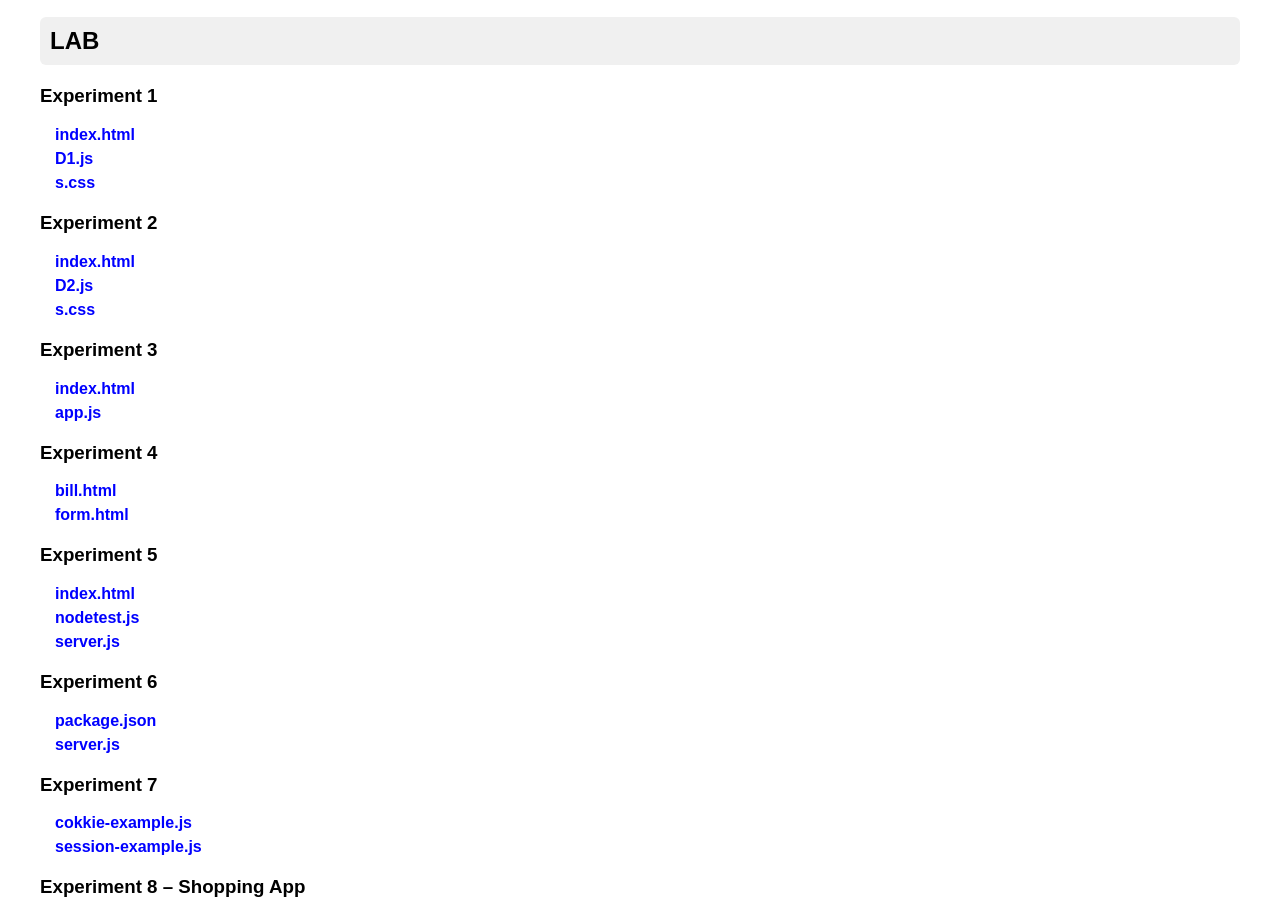
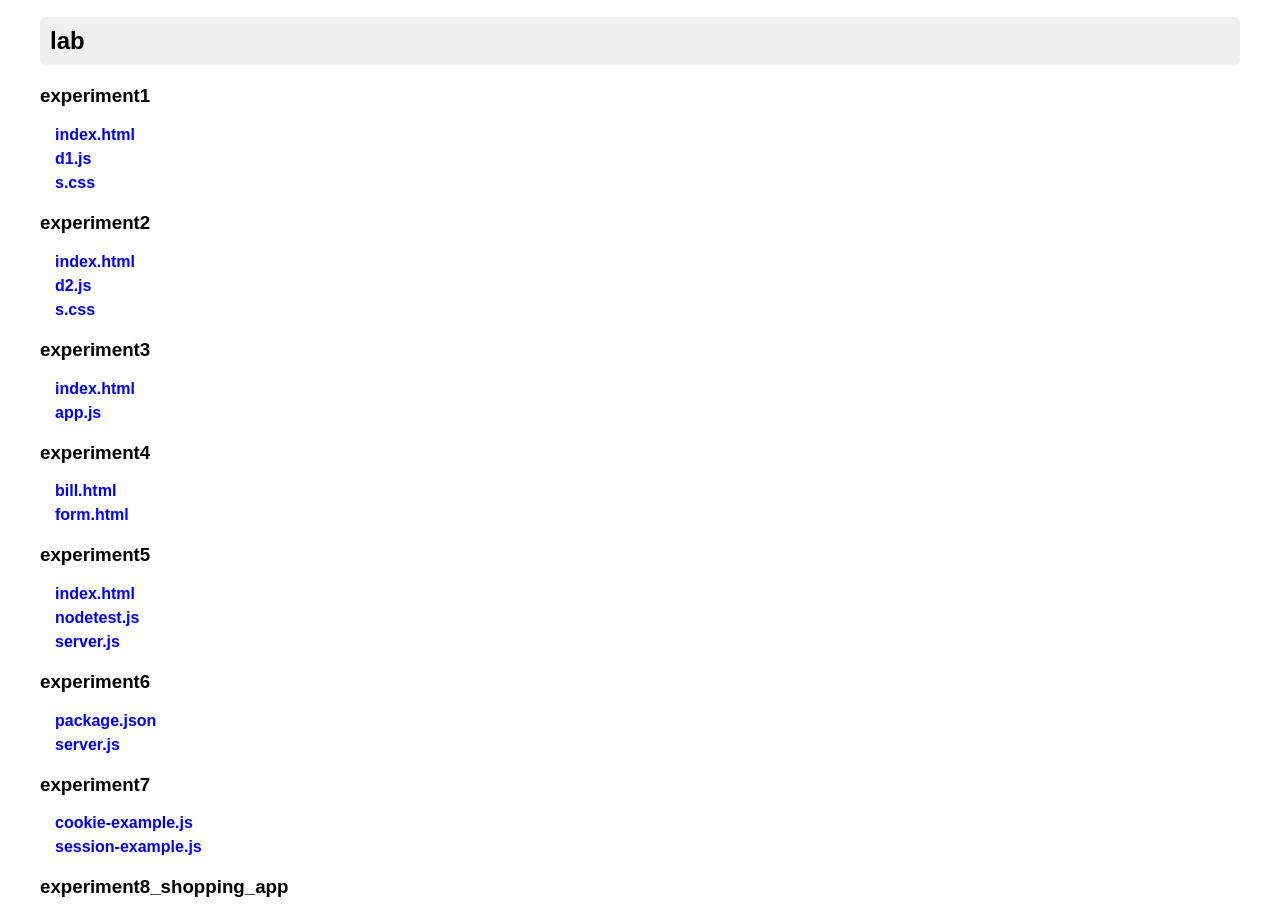
Before and after one commit to Ridhisinha03/awt01, a plain HTML site: page index.html in a window 1280 px wide. Shown: the part 101-1012 px from the top of the page. Drawn offline with nearby package versions, Linux system fonts and the light colour scheme; files that its build step writes are made by us from their sources.

Commit message:
change in file

```diff
--- a/data.json
+++ b/data.json
@@ -1,40 +1,40 @@
 {
   "Class": [
     {
-      "name": "LAB",
+      "name": "lab",
       "subfolders": [
         {
-          "name": "Experiment 1",
+          "name": "experiment1",
           "files": [
             { "name": "index.html", "path": "lab/experiment1/index.html" },
-            { "name": "D1.js", "path": "lab/experiment1/D1.js" },
+            { "name": "d1.js", "path": "lab/experiment1/d1.js" },
             { "name": "s.css", "path": "lab/experiment1/s.css" }
           ]
         },
         {
-          "name": "Experiment 2",
+          "name": "experiment2",
           "files": [
             { "name": "index.html", "path": "lab/experiment2/index.html" },
-            { "name": "D2.js", "path": "lab/experiment2/D2.js" },
+            { "name": "d2.js", "path": "lab/experiment2/d2.js" },
             { "name": "s.css", "path": "lab/experiment2/s.css" }
           ]
         },
         {
-          "name": "Experiment 3",
+          "name": "experiment3",
           "files": [
             { "name": "index.html", "path": "lab/experiment3/index.html" },
             { "name": "app.js", "path": "lab/experiment3/app.js" }
           ]
         },
         {
-          "name": "Experiment 4",
+          "name": "experiment4",
           "files": [
             { "name": "bill.html", "path": "lab/experiment4/bill.html" },
             { "name": "form.html", "path": "lab/experiment4/form.html" }
           ]
         },
         {
-          "name": "Experiment 5",
+          "name": "experiment5",
           "files": [
             { "name": "index.html", "path": "lab/experiment5/index.html" },
             { "name": "nodetest.js", "path": "lab/experiment5/nodetest.js" },
@@ -42,18 +42,18 @@
           ]
         },
         {
-          "name": "Experiment 6",
+          "name": "experiment6",
           "files": [
             { "name": "package.json", "path": "lab/experiment6/package.json" },
             { "name": "server.js", "path": "lab/experiment6/server.js" }
           ]
         },
         {
-          "name": "Experiment 7",
+          "name": "experiment7",
           "files": [
             {
-              "name": "cokkie-example.js",
-              "path": "lab/experiment7/source/cokkie-example.js"
+              "name": "cookie-example.js",
+              "path": "lab/experiment7/source/cookie-example.js"
             },
             {
               "name": "session-example.js",
@@ -62,7 +62,7 @@
           ]
         },
         {
-          "name": "Experiment 8 – Shopping App",
+          "name": "experiment8_shopping_app",
           "files": [
             { "name": "item.html", "path": "lab/experiment8/shopping-app/item.html" },
             { "name": "item.js", "path": "lab/experiment8/shopping-app/item.js" },
@@ -73,9 +73,8 @@
           ]
         },
         {
-          "name": "Experiment 8 – Student App",
+          "name": "experiment8_student_app",
           "files": [
-            { "name": "index.html", "path": "lab/experiment8/student-app/index.html" },
             { "name": "student.html", "path": "lab/experiment8/student-app/student.html" },
             { "name": "student.js", "path": "lab/experiment8/student-app/student.js" },
             { "name": "connect.js", "path": "lab/experiment8/student-app/connect.js" },
@@ -85,7 +84,7 @@
           ]
         },
         {
-          "name": "Experiment 10",
+          "name": "experiment10",
           "files": [
             { "name": "index.html", "path": "lab/experiment10/public/index.html" },
             { "name": "script.js", "path": "lab/experiment10/public/script.js" },
--- a/index.html
+++ b/index.html
@@ -4,46 +4,27 @@
     <meta charset="UTF-8">
     <title>AWT01</title>
 
-    <!-- AngularJS -->
     <script src="https://ajax.googleapis.com/ajax/libs/angularjs/1.8.2/angular.min.js"></script>
-
-    <!-- Optional CSS file (your s.css) -->
     <link rel="stylesheet" href="s.css">
 
     <style>
-        body {
-            font-family: Arial;
-            padding: 20px;
-        }
-        h1 {
-            margin-bottom: 20px;
-        }
-        .folder, .subfolder {
-            margin-bottom: 20px;
-        }
+        body { font-family: Arial; padding: 20px; }
+        h1 { margin-bottom: 20px; }
+        .folder, .subfolder { margin-bottom: 20px; }
         h2 {
             background: #f0f0f0;
             padding: 10px;
             border-radius: 6px;
         }
-        h3 {
-            margin-top: 10px;
-        }
-        ul {
-            list-style: none;
-            padding-left: 15px;
-        }
-        li {
-            margin: 6px 0;
-        }
+        h3 { margin-top: 10px; }
+        ul { list-style: none; padding-left: 15px; }
+        li { margin: 6px 0; }
         a {
             color: blue;
             text-decoration: none;
             font-weight: 600;
         }
-        a:hover {
-            text-decoration: underline;
-        }
+        a:hover { text-decoration: underline; }
     </style>
 </head>
 
@@ -51,12 +32,10 @@
 
     <h1>AWT01 – LAB Experiments</h1>
 
-    <!-- Loop through main folder -->
     <div class="folder" ng-repeat="folder in data.Class">
 
         <h2>{{ folder.name }}</h2>
 
-        <!-- Loop through experiments -->
         <div class="subfolder" ng-repeat="sub in folder.subfolders">
             <h3>{{ sub.name }}</h3>
 
@@ -69,12 +48,11 @@
 
     </div>
 
-    <!-- AngularJS Controller -->
     <script>
         angular.module('myApp', [])
         .controller('MainCtrl', function($scope, $http) {
 
-            $http.get('data.json')
+            $http.get('./data.json')
             .then(function(response) {
                 $scope.data = response.data;
             })
--- a/lab/experiment6/package.json
+++ b/lab/experiment6/package.json
@@ -17,5 +17,8 @@
     "\"lab\""
   ],
   "author": "ridhi",
-  "license": "ISC"
+  "license": "ISC",
+  "dependencies": {
+    "express": "^5.1.0"
+  }
 }
```
Also changed, not shown: lab/experiment8/shopping_app/item.html (renamed from lab/experiment8/shopping-app/item.html), lab/experiment8/shopping_app/item.js (renamed from lab/experiment8/shopping-app/item.js), lab/experiment8/shopping_app/package.json (renamed from lab/experiment8/shopping-app/package.json), lab/experiment8/shopping_app/s.css (renamed from lab/experiment8/shopping-app/s.css), lab/experiment8/shopping_app/server.js (renamed from lab/experiment8/shopping-app/server.js), lab/experiment8/student_app/connect.js (renamed from lab/experiment8/student-app/connect.js), lab/experiment8/student_app/index.html (renamed from lab/experiment8/student-app/index.html), lab/experiment8/student_app/package.json (renamed from lab/experiment8/student-app/package.json), lab/experiment8/student_app/server.js (renamed from lab/experiment8/student-app/server.js), lab/experiment8/student_app/student.html (renamed from lab/experiment8/student-app/student.html), lab/experiment8/student_app/student.js (renamed from lab/experiment8/student-app/student.js), 5 other files.
